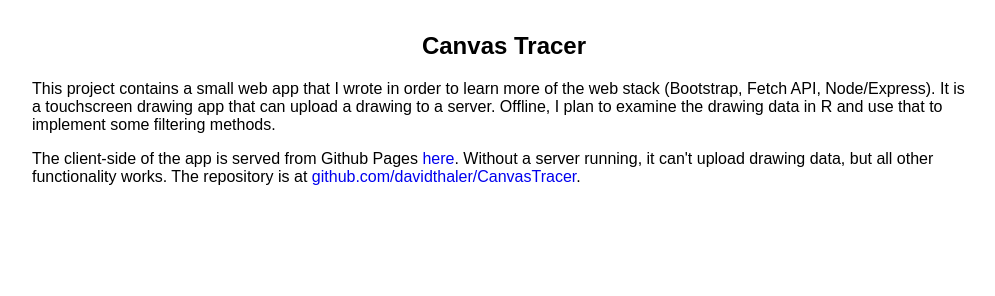
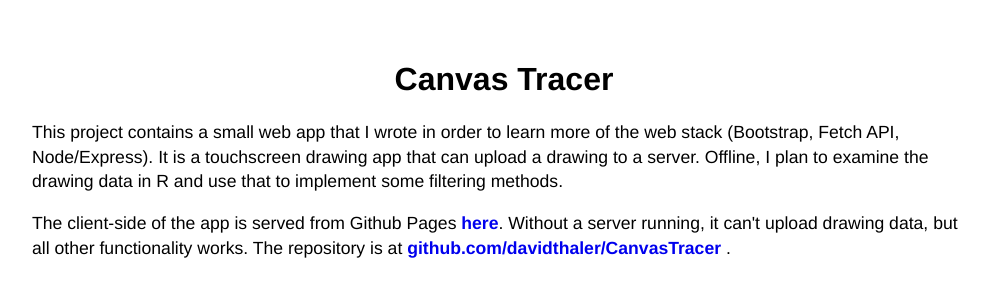
Before and after one commit to davidthaler/CanvasTracer, a website: page index.html in a window 1280 px wide. Shown: the whole page, without its empty margins (136-1131 px from the left). Drawn offline with Linux system fonts and the light colour scheme.

Commit message:
revisions to index.html

```diff
--- a/index.html
+++ b/index.html
@@ -2,19 +2,25 @@
 <html>
     <head>
     <meta charset="utf-8" />
-    <title>HTML Canvas Projects</title>
+    <title>Canvas Tracer</title>
         <style>
-            h1, h2{text-align: center;}
-            #main{margin: 2em 10em 0 10em;}
-            body{font-family: Arial, Helvetica, sans-serif;}
-            li{margin: 0 0 0.5em 0;}
-            a{text-decoration: none;}
-            li > a{font-size: larger;}
+            body{
+                font-family: Avenir, Helvetica, sans-serif;
+                padding: 2rem 10rem;
+            }
+            h1, h2, h3{text-align: center;}
+            a{
+                text-decoration: none;
+                font-weight: bolder;
+            }
+            p{
+                line-height: 1.4;
+                font-size: 1.1rem;
+            }
         </style>
     </head>
 <body>
-    <div id='main'>
-        <h2>Canvas Tracer</h2>
+    <h1>Canvas Tracer</h1>
     <p>
         This project contains a small web app that I wrote in order to learn more of the
         web stack (Bootstrap, Fetch API, Node/Express). It is a touchscreen drawing app that
@@ -26,8 +32,9 @@
         <a href="https://davidthaler.github.io/CanvasTracer/static/canvas.html">here</a>.
         Without a server running, it can't upload drawing data, but all other functionality works.
         The repository is at
-            <a href="https://github.com/davidthaler/CanvasTracer">github.com/davidthaler/CanvasTracer</a>.
+        <a href="https://github.com/davidthaler/CanvasTracer">
+            github.com/davidthaler/CanvasTracer
+        </a>.
     </p>
-    </div>
 </body>
 </html>
```
Lines whose indentation alone changed are shown as unchanged.
